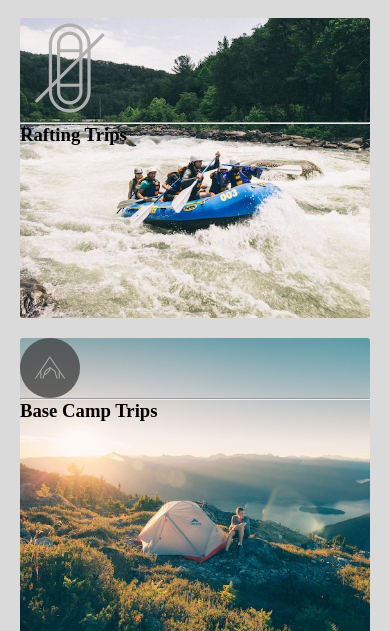
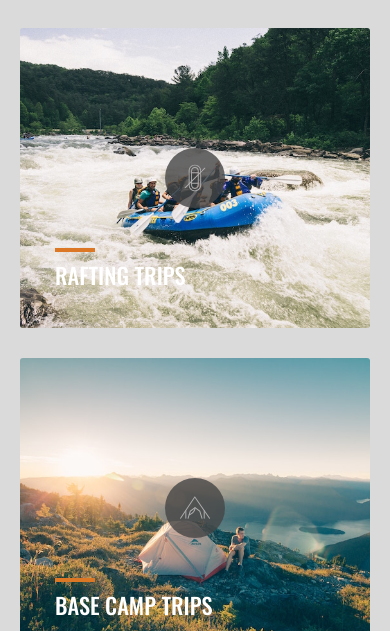
Before and after one commit to conesgnomes/oregon-wild, a plain HTML site: page index.html in a window 390 px wide. Shown: the part 402-1033 px from the top of the page. Drawn offline with nearby package versions, Linux system fonts and the light colour scheme.

Commit message:
finish styling content section for mobile

```diff
--- a/index.html
+++ b/index.html
@@ -50,44 +50,58 @@
 
     <div class="body-container">
       <div class="img-card rafting">
+        <div class="icon-bg">
           <img src="img/icon-raft.svg" alt="Raft Icon" />
+        </div>
+        <div class="card-text">
           <hr>
           <h3>Rafting Trips</h3>
+        </div>
       </div>
       <div class="img-card base-camp">
         <div class="icon-bg">
           <img src="img/icon-basecamp.svg" alt="Tent Icon" />
         </div>
+        <div class="card-text">
           <hr>
           <h3>Base Camp Trips</h3>
+        </div>
       </div>
       <div class="img-card backpacking">
         <div class="icon-bg">
           <img src="img/icon-backpacking.svg" alt="Boots Icon" />
         </div>
+        <div class="card-text">
           <hr>
           <h3>Backpacking Trips</h3>
+        </div>
       </div>
       <div class="img-card kayak">
         <div class="icon-bg">
           <img src="img/icon-canoe.svg" alt="Canoe Icon" />
         </div>
+        <div class="card-text">
           <hr>
           <h3>Kayak Trips</h3>
+        </div>
       </div>
       <div class="img-card photography">
         <div class="icon-bg">
           <img src="img/icon-photography.svg" alt="Camera Icon" />
         </div>
+        <div class="card-text">
           <hr>
           <h3>Photography Trips</h3>
+        </div>
       </div>
       <div class="img-card custom">
         <div class="icon-bg">
           <img src="img/icon-custom.svg" alt="Compass Icon" />
         </div>
+        <div class="card-text">
           <hr>
           <h3>Custom Trips</h3>
+        </div>
       </div>
     </div><!--end body container div-->
   </body>
--- a/sass/base/_typography.scss
+++ b/sass/base/_typography.scss
@@ -35,3 +35,15 @@
     }
   }
 }
+
+.body-container {
+  .img-card {
+    h3 {
+      color: white;
+      font-family: "Oswald";
+      text-transform: uppercase;
+      font-size: 1.4em;
+      font-weight: 500;
+    }
+  }
+}
--- a/sass/layout/_content.scss
+++ b/sass/layout/_content.scss
@@ -1,9 +1,15 @@
 .body-container {
   background-color: #DADADA;
+  padding-bottom: 20px;
   .img-card {
-    margin-top: 20px;
+    margin-top: 30px;
+    padding: 45px;
     border-radius: 3px;
     height: 300px;
+    display: flex;
+    flex-direction: column;
+    justify-content: center;
+    position: relative;
     .icon-bg {
       background-color: rgba(69, 69, 69, 0.8);
       @include size(60px);
@@ -12,8 +18,18 @@
       display: flex;
       justify-content: center;
       align-items: center;
+      align-self: center;
       img {
         @include size(30px);
+      }
+    }
+    .card-text {
+      @include position(absolute, 80% 0 0 40%);
+      transform: translate(-50%, -50%);
+      hr {
+        border: solid 2.5px #dc7725;
+        width: 17%;
+        margin: 10px 0;
       }
     }
   }
@@ -21,7 +37,6 @@
     background-image: url("../img/rafting.jpg");
     background-size: cover;
     background-position: center;
-
   }
   .base-camp {
     background-image: url("../img/basecamp.jpg");
```
Also changed, not shown: css/main.css, 1 other file. Lines whose indentation alone changed are shown as unchanged.
